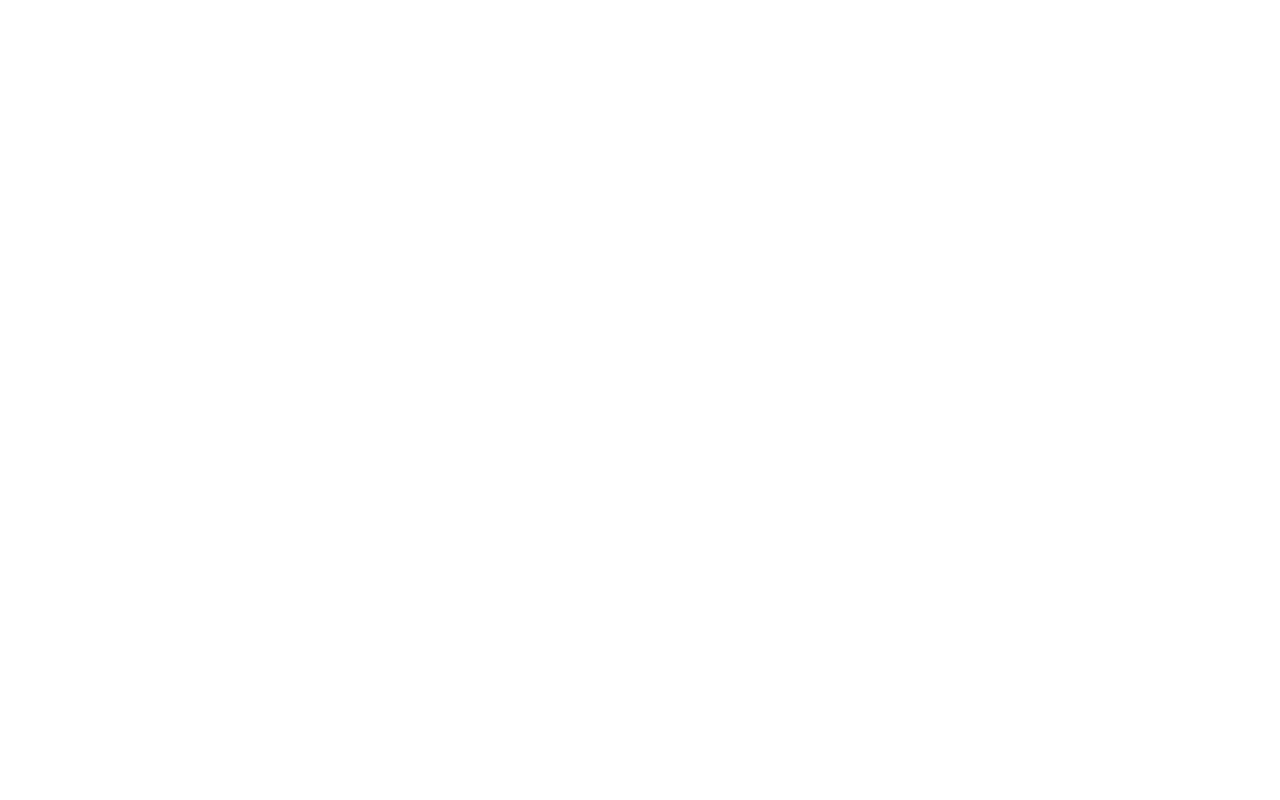
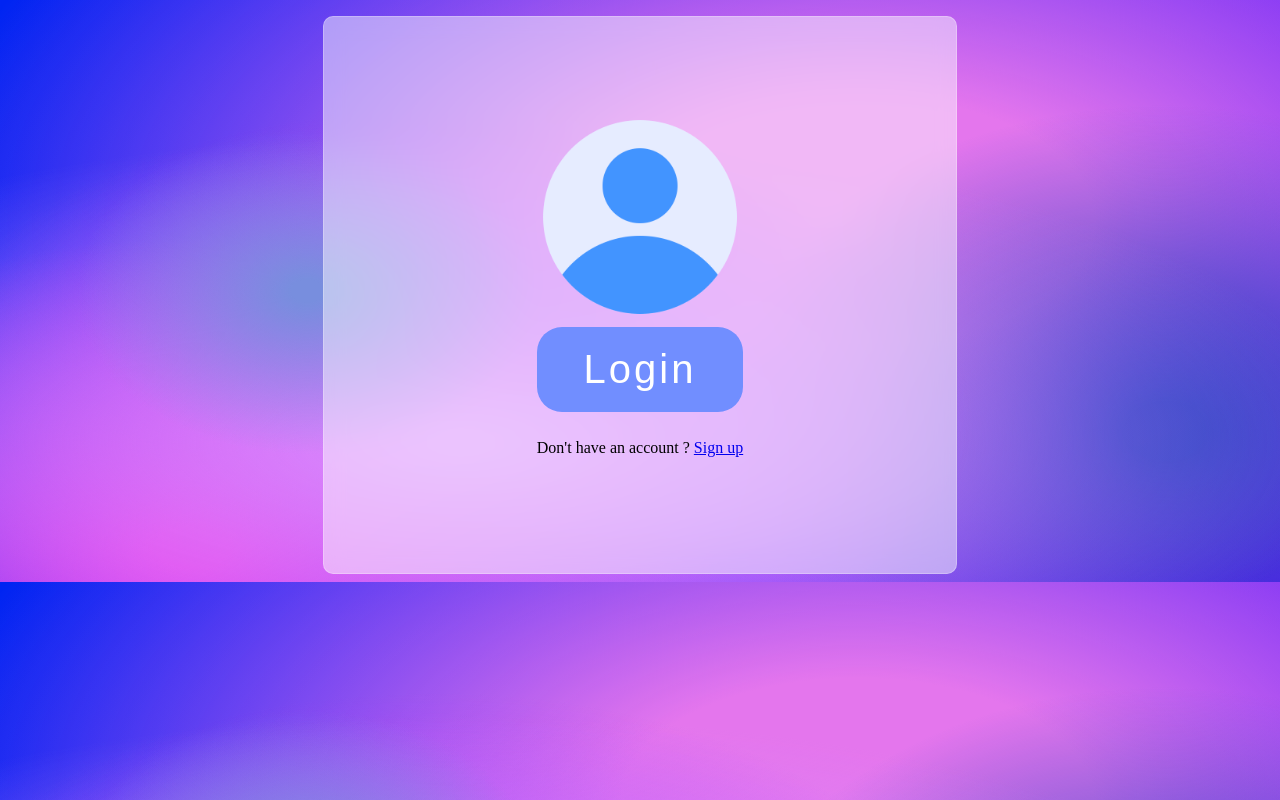
Before and after one commit to MishaliaPillay/ChatApp, a plain HTML site: page HTML/landingPage.html in a window 1280 px wide. Drawn offline with Linux system fonts and the light colour scheme.

Commit message:
Added HTML Elements for the Landing Page with some css

```diff
--- a/CSS/Pages/index.css
+++ b/CSS/Pages/index.css
@@ -0,0 +1,6 @@
+body{
+
+    background-size: cover;
+background-position: 0px 0px,0px 0px,0px 0px,0px 0px,0px 0px,0px 0px,0px 0px;
+    background-image: radial-gradient(18% 28% at 24% 50%, rgb(120, 142, 222) 7%, #073AFF00 100%),radial-gradient(70% 53% at 36% 76%, #D98FFE 0%, #073AFF00 100%),radial-gradient(42% 53% at 15% 94%, #E930E9FF 7%, #073AFF00 100%),radial-gradient(42% 53% at 34% 72%, #A837FB 7%, #073AFF00 100%),radial-gradient(35% 56% at 91% 74%, #2542c2f5 9%, #073AFF00 100%),radial-gradient(74% 86% at 67% 38%, #E476EDFF 25%, #073AFF00 100%),linear-gradient(125deg, rgb(0, 36, 242) 1%, #4C00FCFF 100%);
+}
--- /dev/null
+++ b/CSS/Pages/landingPage.css
@@ -0,0 +1,42 @@
+
+
+
+.mainButton{
+    background-color:#718EFF ;
+    border-radius: 25px;
+    padding: 0.5em;
+    width:100%;
+    margin: 5% 0;
+    font-size:40px;
+    outline: none;
+    border: none;
+    cursor: pointer;
+    color: white;
+    letter-spacing: 3px;
+}
+
+.landingPageCard{
+
+    display: block;
+    margin: auto;
+    width: 50%;
+    text-align: center;
+    padding-top: 100px;
+    padding-bottom:100px;
+    display: grid;
+    justify-content: center;
+    align-items: center;
+   margin-top: 1rem;
+    background: rgba(255, 255, 255, 0.484);
+    -webkit-backdrop-filter: blur(10px);
+    backdrop-filter: blur(10px);
+    border: 1px solid rgba(255,255,255,0.25);
+    border-radius: 10px;
+
+}
+
+
+.icons{
+    width:200px;
+    margin: auto;
+}
--- a/HTML/landingPage.html
+++ b/HTML/landingPage.html
@@ -3,9 +3,18 @@
 <head>
     <meta charset="UTF-8">
     <meta name="viewport" content="width=device-width, initial-scale=1.0">
+    <link rel="stylesheet" type="text/css" href="../CSS/Pages/landingPage.css">
+    <link rel="stylesheet" type="text/css" href="../CSS/Pages/index.css">
     <title>Document</title>
 </head>
 <body>
+    <main>
+        <section class="landingPageCard">
+            <img src="../Images/UserIcon.png" alt="Default user Icon " class="icons">
+            <a href="./loginPage.html"><button type="button" class="mainButton"> Login</button></a>
 
+            <p>Don't have an account ? <a href="./getStartedPage.html">Sign up</a> </p>
+        </section>
+    </main>
 </body>
 </html>
```
Also changed, not shown: HTML/getStartedPage.html (+3 -1 lines), HTML/loginPage.html (+1 -1 lines), index.html (+11 -0 lines), Images/UserIcon.png (added).
